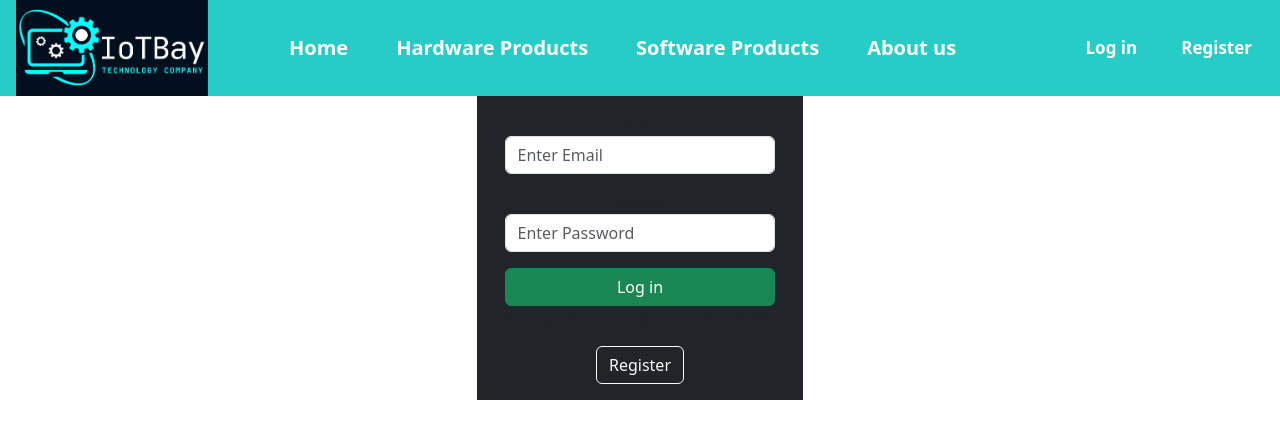
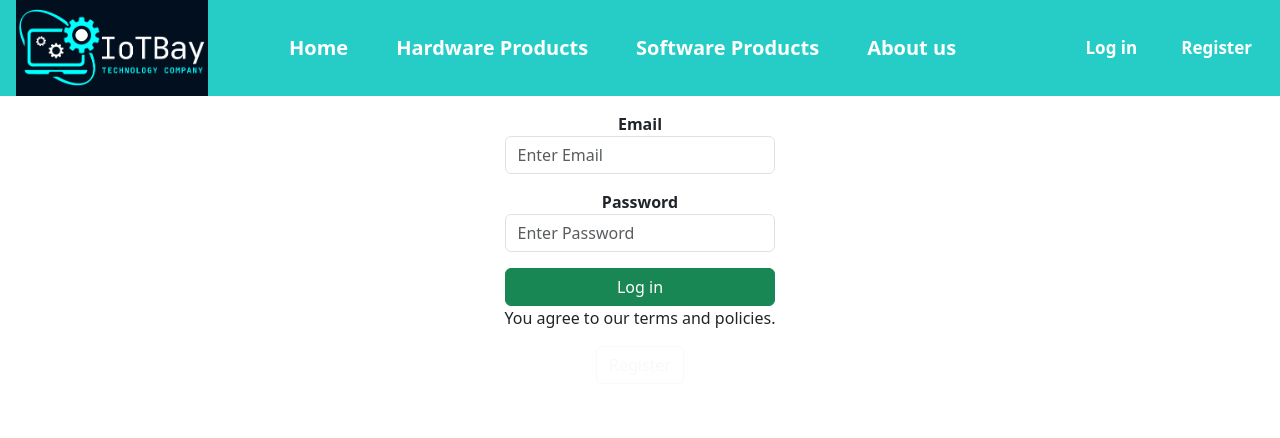
Before and after one commit to Taehexnlee/iotbay_demo, a React (Create React App) app: page /login in a window 1280 px wide. Shown: the top 438 px of the page. Built offline with nearby package versions, Linux system fonts and the light colour scheme.

Commit message:
Update Login.js

```diff
--- a/src/pages/Login.js
+++ b/src/pages/Login.js
@@ -41,7 +41,7 @@ export default function Login() {
 
     return (
         <div className='d-flex justify-content-center align-items-center bg-white'>
-            <div className='bg-dark p-3 row'>
+            <div className='bg-white p-3 row'>
                 <form onSubmit={handleSubmit}>
                     <div className='mb-3'>
                         <label htmlFor='email'><strong>Email</strong></label>
```
